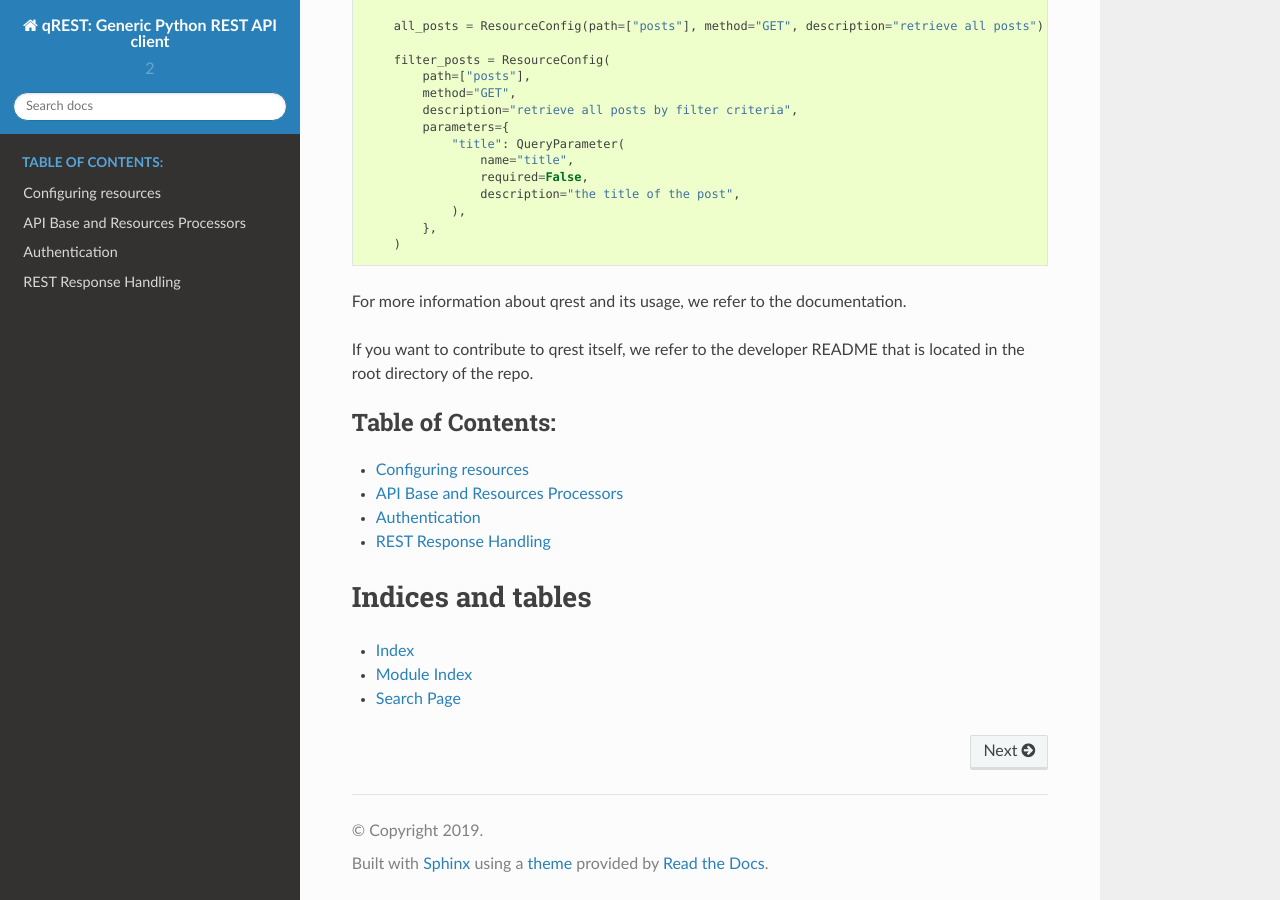
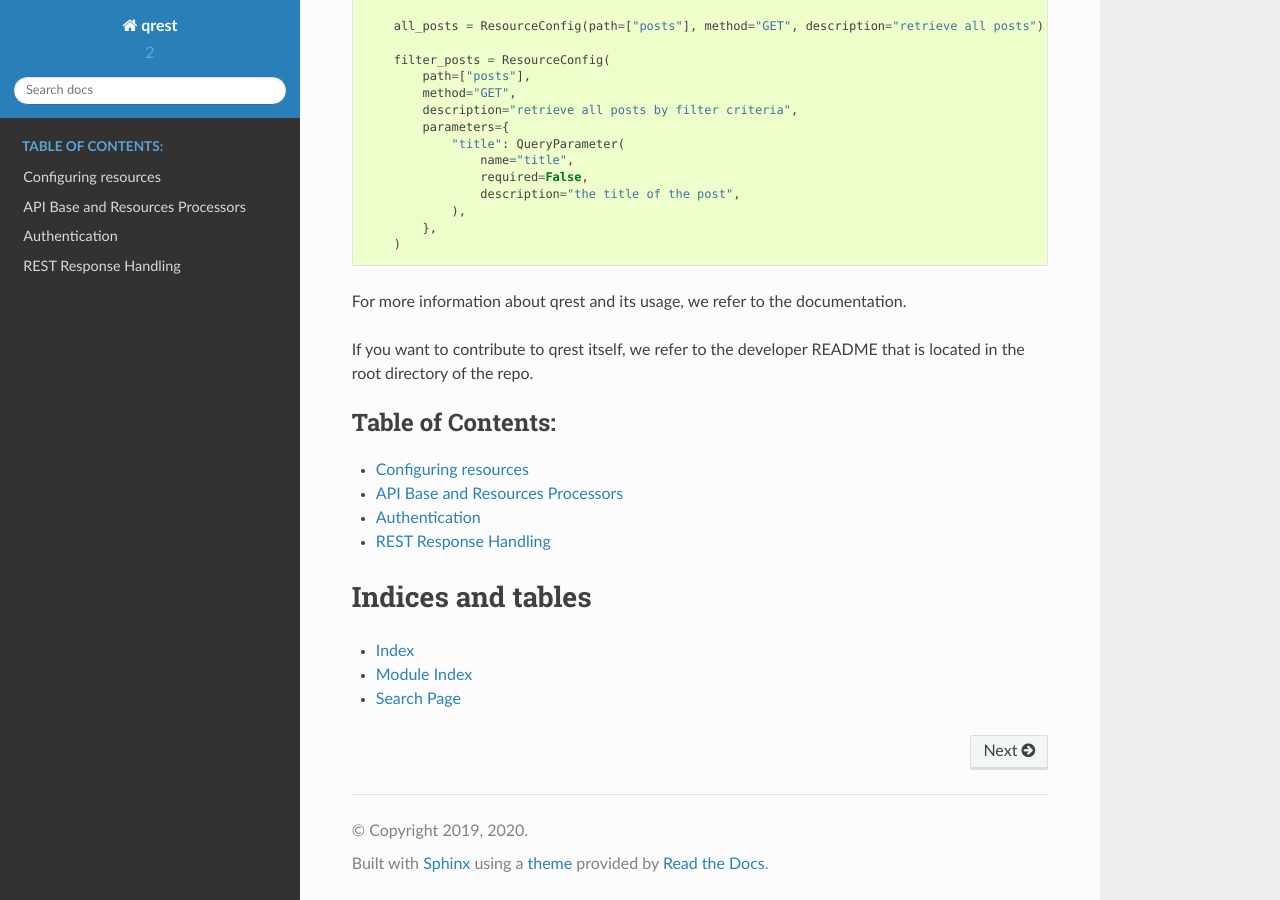
Before and after one commit to tsoenen/qrest, a Sphinx documentation site: the page built from docs/source/index.rst, in a window 1280 px wide and 900 px high, scrolled down 1704 px. Built offline with Sphinx 7.4.7 and the Read the Docs theme 2.0.0, drawn with Linux system fonts in a browser that asks for light colours.

Commit message:
VSDEV-1755: Use shorter name for main document

```diff
--- a/docs/source/conf.py
+++ b/docs/source/conf.py
@@ -49,8 +49,8 @@ source_suffix = '.rst'
 master_doc = 'index'
 
 # General information about the project.
-project = u'qREST: Generic Python REST API client'
-copyright = u'2019'
+project = u'qrest'
+copyright = u'2019, 2020'
 author = u'Joris Benschop'
 
 # The version info for the project you're documenting, acts as replacement for
```
